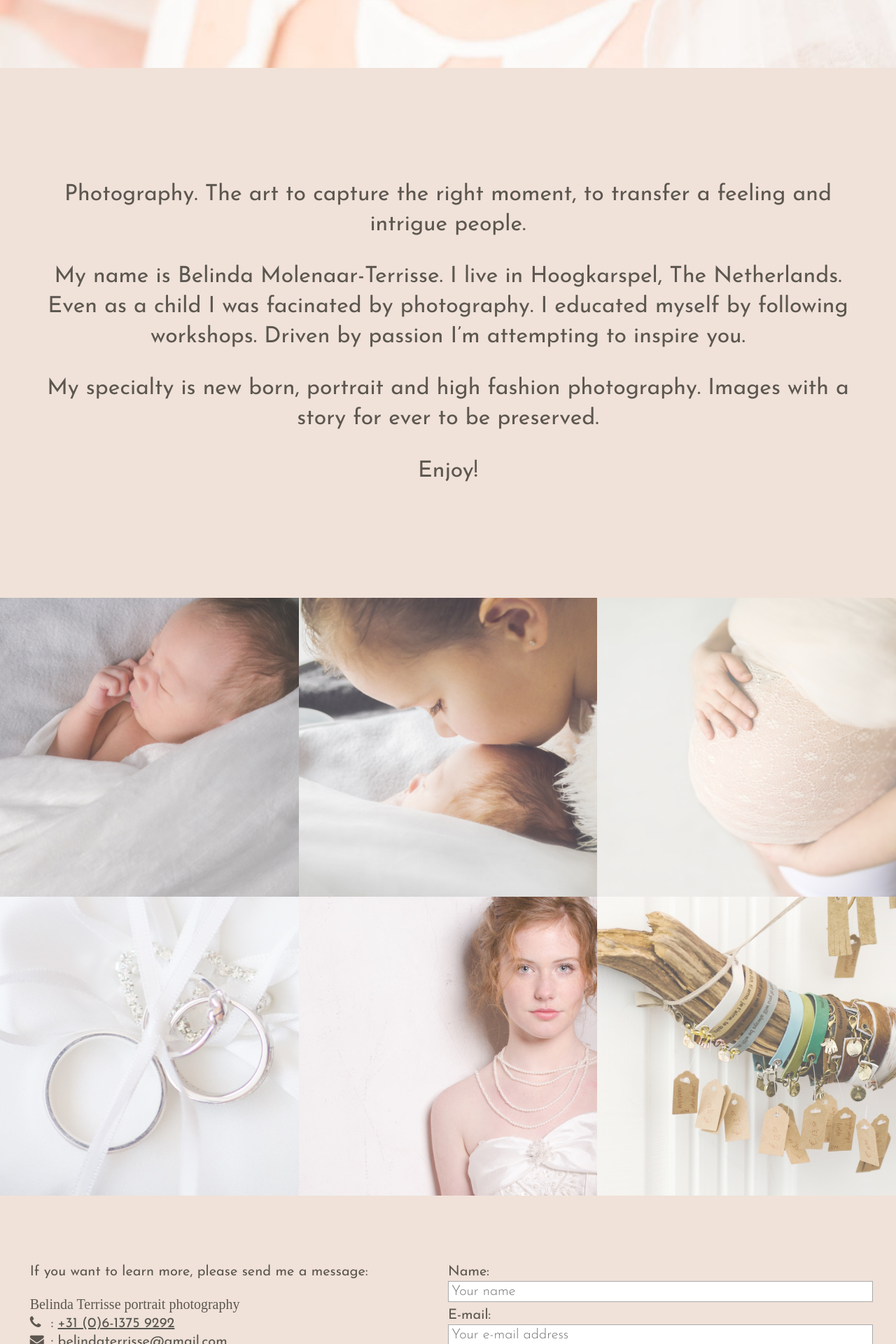
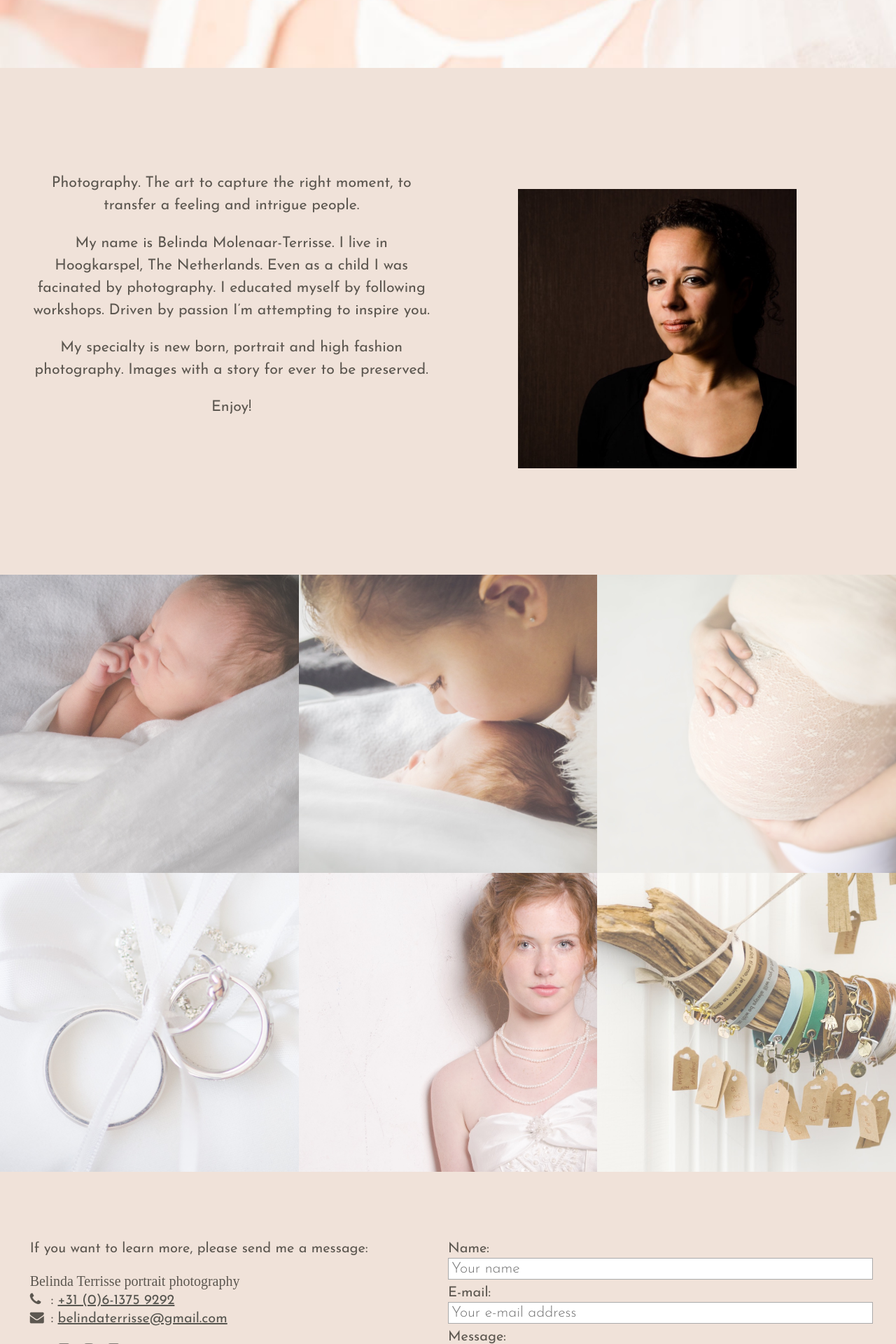
Before and after one commit to cmbybelin/cmbybelin.github.io, a Jekyll site: the page built from redesign.md, in a window 1280 px wide. Shown: the part 867-2787 px from the top of the page at 70% size. Built offline with Jekyll 4.4.1, drawn with Linux system fonts in a browser that asks for light colours; nearby versions of some CDN libraries; some web fonts are replaced.

Commit message:
Redesign about section.

```diff
--- a/_includes/about.md
+++ b/_includes/about.md
@@ -1,6 +1,7 @@
 <div lang="nl" markdown="1">
 
-<img src="portfolio/belin.jpg" class="me" alt="Dit ben ik"/>
+<div class="around-me"><img src="frontpage/belin.jpg" class="me" alt="Dit ben ik"/></div>
+<div markdown="1" class="about-info">
 
 Fotografie. De kunst om het juiste moment vast te leggen, een gevoel over te brengen en mensen te intrigreren.
 
@@ -12,12 +13,13 @@ Mijn interesse gaan uit naar new born-, portret- en high fashionfotografie.<br/>
 Beelden met een verhaal die voor eeuwig zijn vastgelegd.
 
 Enjoy!
-
+</div>
 </div>
 
 <div lang="en" markdown="1">
 
-<!-- <img src="portfolio/belin.jpg" class="me" alt="This is me"/> -->
+<div class="around-me"><img src="frontpage/belin.jpg" class="me" alt="This is me"/></div>
+<div markdown="1" class="about-info">
 
 Photography. The art to capture the right moment, to transfer a feeling and intrigue people.
 
@@ -28,5 +30,6 @@ My specialty is new born, portrait and high fashion photography. Images with a s
 Enjoy!
 
 </div>
+</div>
 
 <div class="clearfix"></div>
--- a/style/redesign.css
+++ b/style/redesign.css
@@ -7,7 +7,7 @@ html {
 }
 
 body {
- background: white;
+ background-color: #f0e2d9;
  color: #5C5750;
  font-size: 15pt;
  font-family: 'Josefin Sans', Arial, sans-serif;
@@ -47,9 +47,8 @@ section {
 }
 
 #about {
- background-color: #f0e2d9;
- font-size: 24pt;
- line-height: 32pt;
+ font-size: 16pt;
+ line-height: 24pt;
  text-align: center;
  padding: 96pt 32pt;
 }
@@ -59,7 +58,6 @@ section {
 }
 
 #contact {
- background-color: #f0e2d9;
  padding: 68pt 32pt 32pt;
 }
 footer {
@@ -79,13 +77,32 @@ footer {
 }
 /* ABOUT */
 .me {
- max-width: 300px;
+ max-width: 200px;
+ border: 1px solid #222;
+ padding: 4px;
+ background-color: #eee;
+ display: block;
+ margin: 0 auto;
+ /* transform: rotate(4deg); */
 }
-@media (min-width: 600px) {
+@media (min-width: 800px) {
+ .about-info {
+  width: 50%;
+ }
+ .about-info > p {
+  margin-right: 16pt;
+ }
+ .around-me {
+  float: right;
+  width: 50%;
+  margin: 0;
+  padding: 24px 0;
+ }
  .me {
-  float: left;
-  max-width: 40%;
-  margin-right: 16px;
+  max-width: 66.6666%;
+  text-align: center;
+  border: none;
+  padding: 0;
  }
 }
 
@@ -167,7 +184,7 @@ label, button {
 }
 button, input, textarea {
  font-family: 'Josefin Sans', Arial, sans-serif;
- font-size: 15pt;
+ font-size: 16pt;
  font-weight: 100;
 }
 input, textarea {
```
Also changed, not shown: frontpage/belin.jpg (added).
